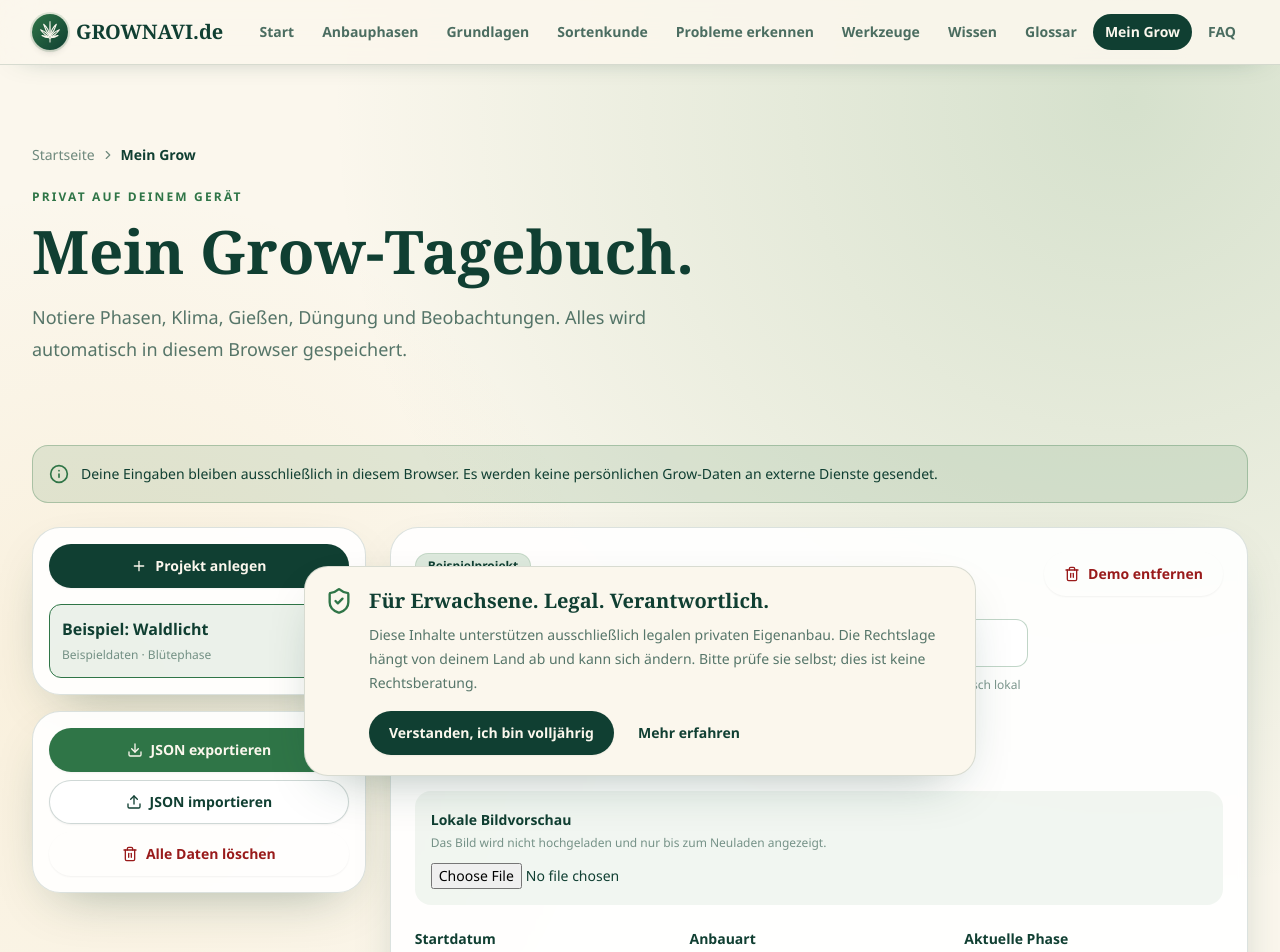
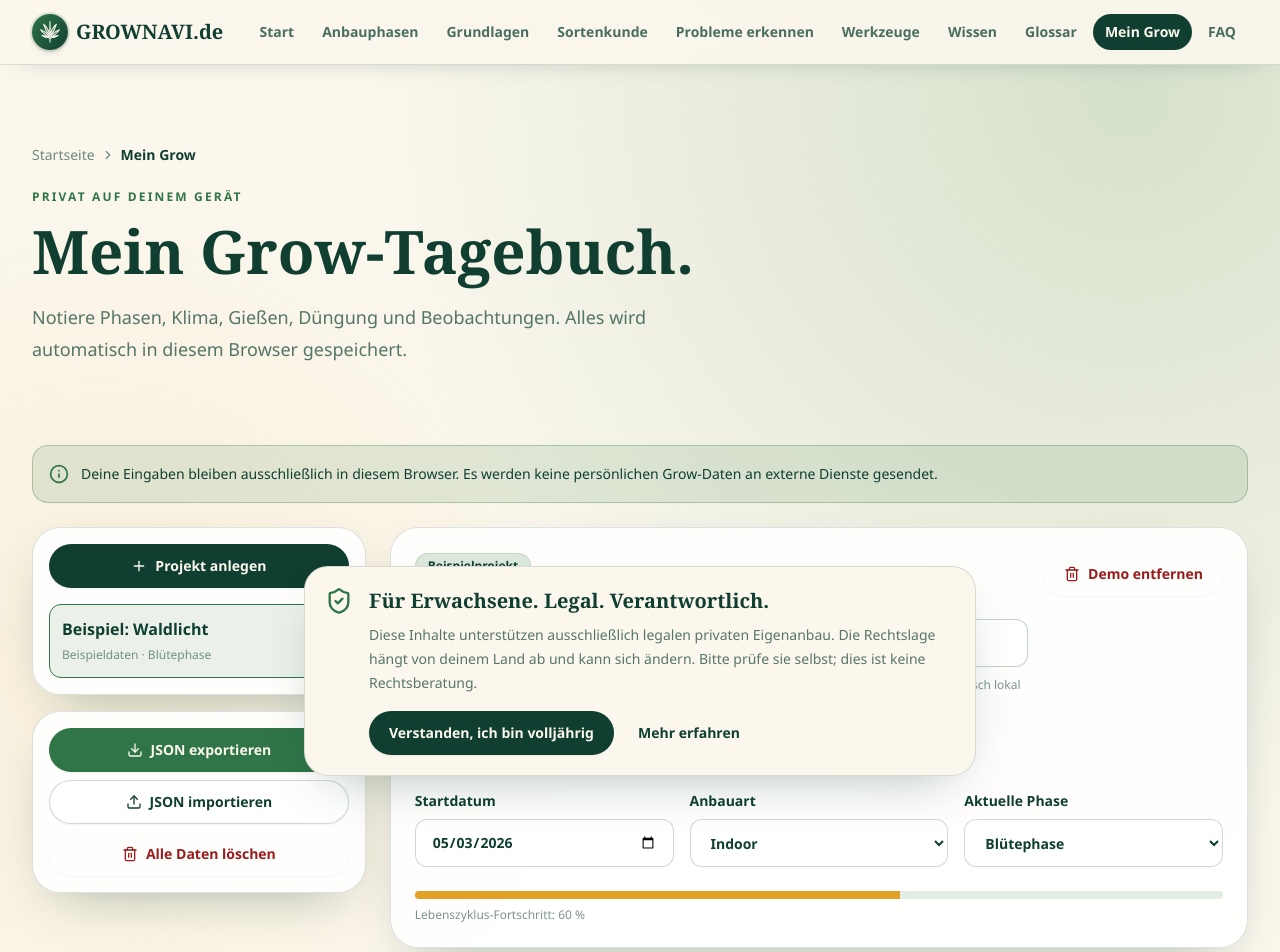
Before and after one commit to stefan-tiedtke/grownavi, a Next.js app: page /mein-grow in a window 1280 px wide. Shown: the top 952 px of the page. Built offline with nearby package versions, Linux system fonts and the light colour scheme.

Commit message:
Remove Lokale Bildvorschau in Grow-Tagebuch

```diff
--- a/components/grow-journal.tsx
+++ b/components/grow-journal.tsx
@@ -1,6 +1,5 @@
 "use client";
 import { useEffect, useRef, useState } from "react";
-import Image from "next/image";
 import {
   Download,
   FlaskConical,
@@ -33,8 +32,7 @@ export function GrowJournal() {
     ),
     [taskText, setTaskText] = useState(""),
     [showProjectIndicatorHint, setShowProjectIndicatorHint] = useState(false),
-    [error, setError] = useState(""),
-    [photoUrl, setPhotoUrl] = useState("");
+    [error, setError] = useState("");
   const fileRef = useRef<HTMLInputElement>(null);
   useEffect(() => {
     const p = loadProjects();
@@ -275,37 +273,6 @@ export function GrowJournal() {
                   {active.demo ? "Demo entfernen" : "Projekt löschen"}
                 </Button>
               </div>
-              <div className="mt-6 rounded-2xl bg-sage/10 p-4">
-                <label className="text-sm font-bold" htmlFor="grow-photo">
-                  Lokale Bildvorschau
-                </label>
-                <p className="mt-1 text-xs text-forest/55">
-                  Das Bild wird nicht hochgeladen und nur bis zum Neuladen
-                  angezeigt.
-                </p>
-                <input
-                  id="grow-photo"
-                  className="mt-3 block w-full text-sm"
-                  type="file"
-                  accept="image/*"
-                  onChange={(event) => {
-                    if (photoUrl) URL.revokeObjectURL(photoUrl);
-                    const file = event.target.files?.[0];
-                    setPhotoUrl(file ? URL.createObjectURL(file) : "");
-                  }}
-                />
-                {photoUrl && (
-                  <div className="relative mt-4 aspect-video overflow-hidden rounded-xl">
-                    <Image
-                      src={photoUrl}
-                      alt="Lokal ausgewählte Vorschau der Pflanze"
-                      fill
-                      unoptimized
-                      className="object-cover"
-                    />
-                  </div>
-                )}
-              </div>
               <div className="mt-6 grid gap-4 sm:grid-cols-3">
                 <Field label="Startdatum">
                   <Input
```
Also changed, not shown: 1 other file (tests, documents, lock files or other folders).
